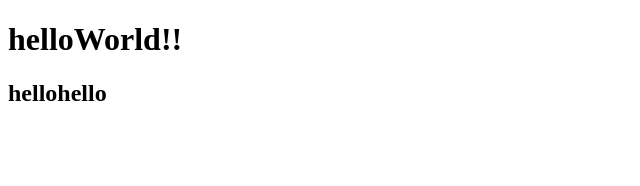
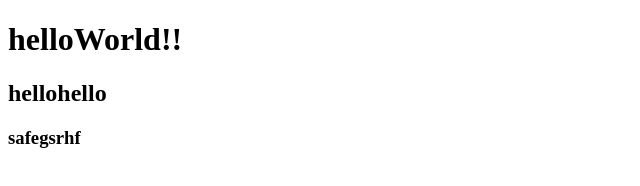
Before and after one commit to shen5683/testDemo, a plain HTML site: page index.html in a window 1280 px wide. Shown: the whole page, without its empty margins (0-640 px from the left). Drawn offline with Linux system fonts and the light colour scheme.

Commit message:
third commit

```diff
--- a/index.html
+++ b/index.html
@@ -7,5 +7,6 @@
 <body>
     <h1>helloWorld!!</h1>
     <h2>hellohello</h2>
+    <h3>safegsrhf</h3>
 </body>
 </html>
```
